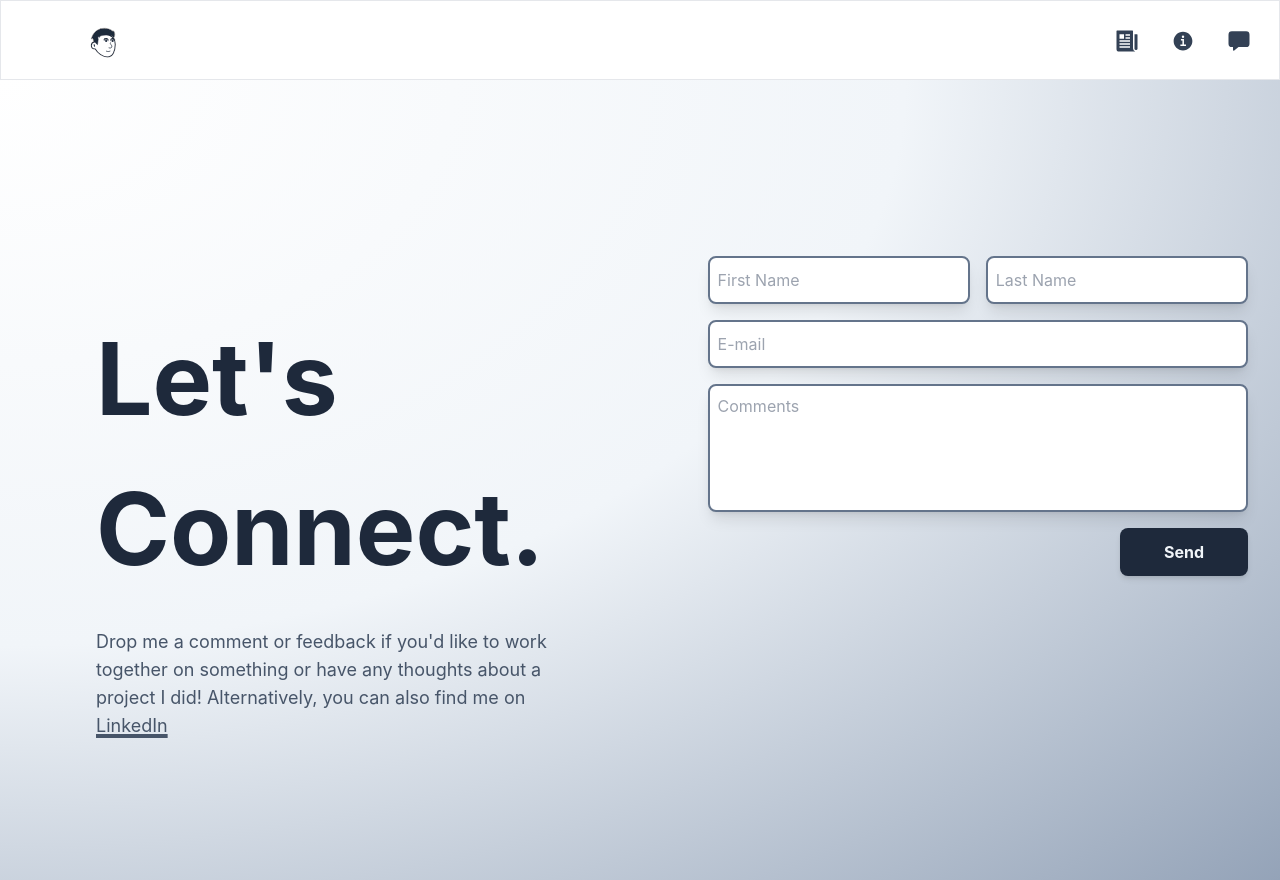
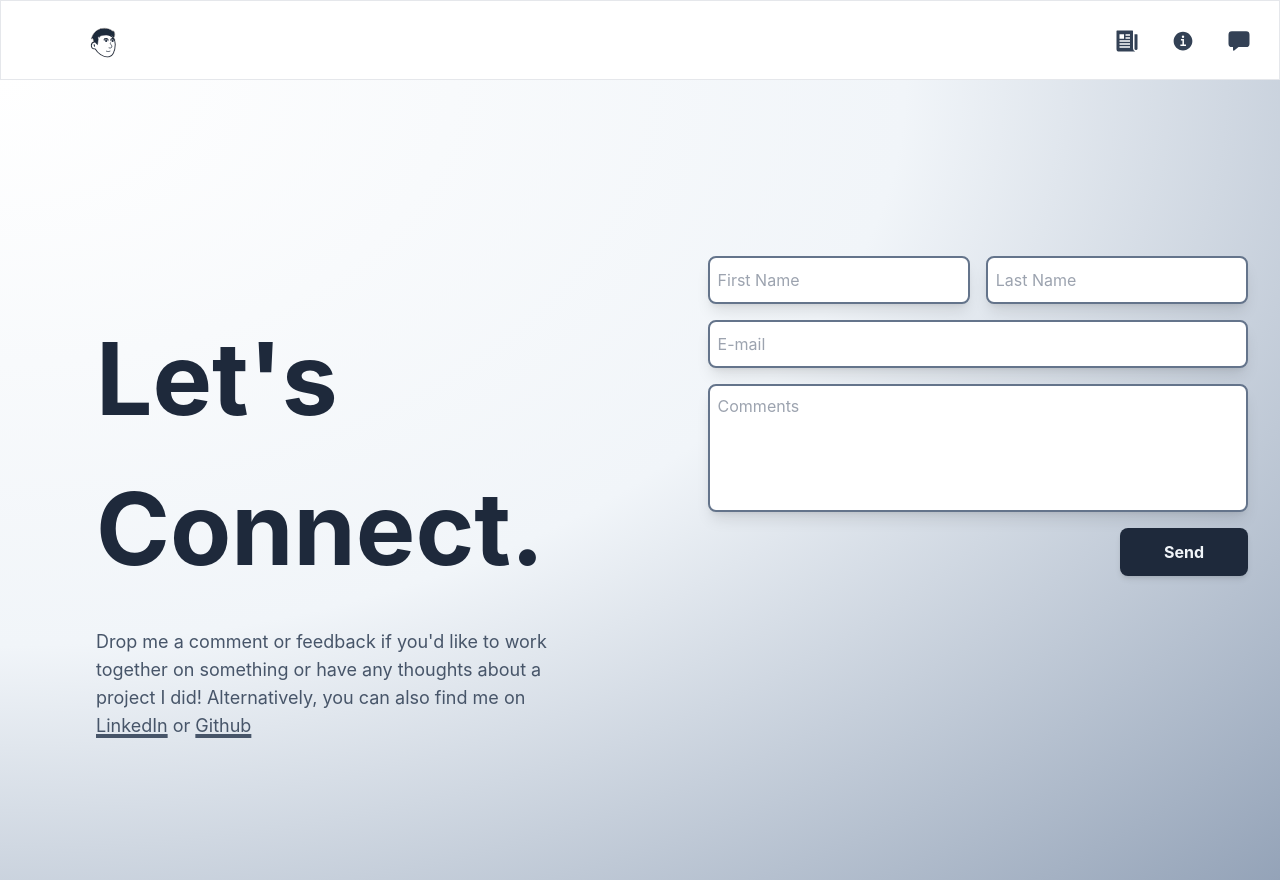
Before and after one commit to Joentze/hellojoen, a React (Create React App) app: page /feedback in a window 1280 px wide. Built offline with nearby package versions, Linux system fonts and the light colour scheme.

Commit message:
feat: added links to feedback page

```diff
--- a/src/components/hero/ExperienceHeroLayout.tsx
+++ b/src/components/hero/ExperienceHeroLayout.tsx
@@ -37,14 +37,16 @@ const ExperienceHeroLayout: React.FC<IExperienceHeroLayout> = ({
             Experiences.
           </p>
           <p className="text-lg text-slate-600 line-clamp-4 -mt-2">
-          As an Aspiring Software Engineer, I am always eager to take on new challenges and expand my knowledge. My passion for creating drives me to continuously improve and innovate in my work.
+          As an Aspiring <u className="decoration-4 hover:decoration-2 ease-in-out duration-200">
+            Software Engineer</u>{' '}, I am always eager to take on new challenges and expand my knowledge.
+            My passion for creating drives me to continuously improve and innovate in my work.
           </p>
 
         </div>
         <div className="w-full flex h-72 md:h-screen">
         <div className="w-full flex h-96 md:h-screen px-8 overflow-y-scroll scrollbar-style-none">
           <div className="flex flex-col m-auto gap-4 w-full">
-            {experiences !== null
+            {experiences !== undefined
               ? (
                 <>
                   {experiences?.map((item) => (
--- a/src/components/hero/FeedbackHeroLayout.tsx
+++ b/src/components/hero/FeedbackHeroLayout.tsx
@@ -27,13 +27,18 @@ const FeedbackHeroLayout: React.FC<IHeroLayout> = ({
           <p className="text-[70px] md:text-[100px] font-bold text-slate-800 leading-[68px] md:leading-normal mb-8">
             {"Let's"} Connect.
           </p>
-          <p className="text-lg text-slate-600 line-clamp-4 -mt-2">
+          <p className="text-lg text-slate-600 line-clamp-6 -mt-2">
             Drop me a comment or feedback if{" you'd "}like to work together on
             something or have any thoughts about a project I did! Alternatively,
             you can also find me on{' '}
             <a href="https://www.linkedin.com/in/joen-tan-6b57611b9/">
               <u className="decoration-4 hover:decoration-2 ease-in-out duration-200">
                 LinkedIn
+              </u>
+            </a>{' '}
+            or <a href="https://github.com/joentze">
+              <u className="decoration-4 hover:decoration-2 ease-in-out duration-200">
+                Github
               </u>
             </a>
             {/* Welcome to my portfolio site, my name is <u className='decoration-4 hover:decoration-2 ease-in-out duration-200'>Joen.</u> Join me as I document my technical escapades and pen down my perspective of the world around me. I hope that you will find my adventures engaging. */}
--- a/src/components/hero/ProjectHeroLayout.tsx
+++ b/src/components/hero/ProjectHeroLayout.tsx
@@ -77,7 +77,7 @@ const ProjectHeroLayout: React.FC<IHeroLayout> = ({
         </div>
         <div className="w-full flex h-90 md:h-screen px-8 overflow-y-scroll scrollbar-style-none">
           <div className="flex flex-col m-auto gap-4 w-full">
-            {projects !== null
+            {projects !== undefined
               ? (
                 <>
                   {shownProjects?.map((item) => (
```
